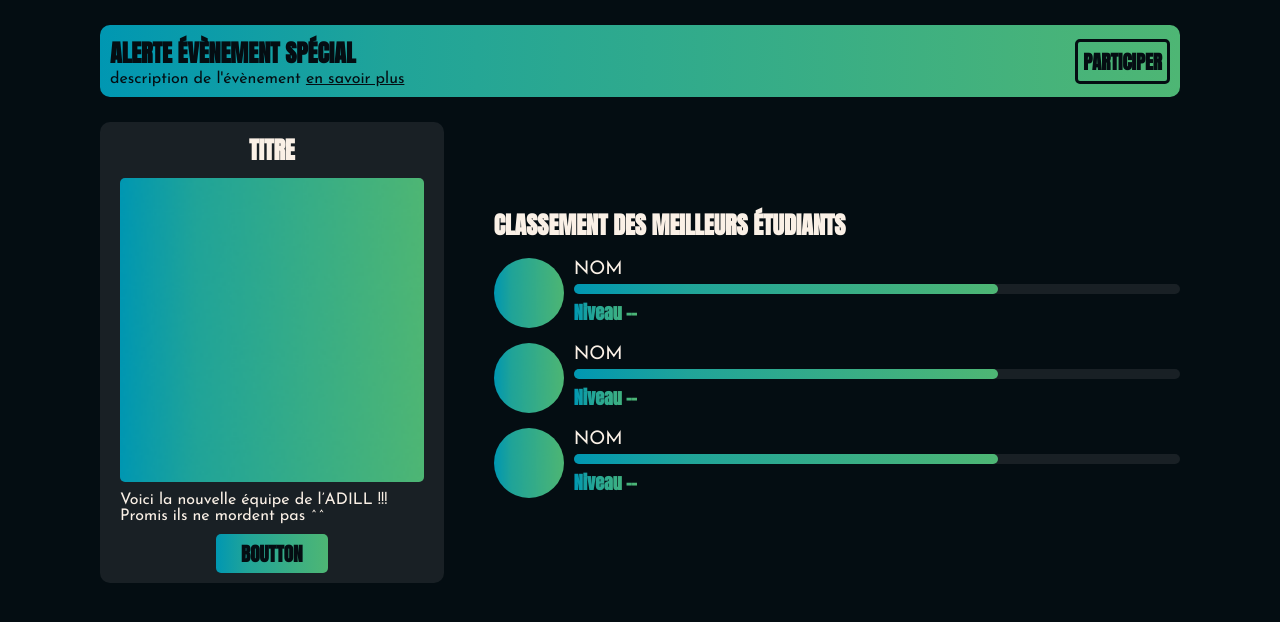
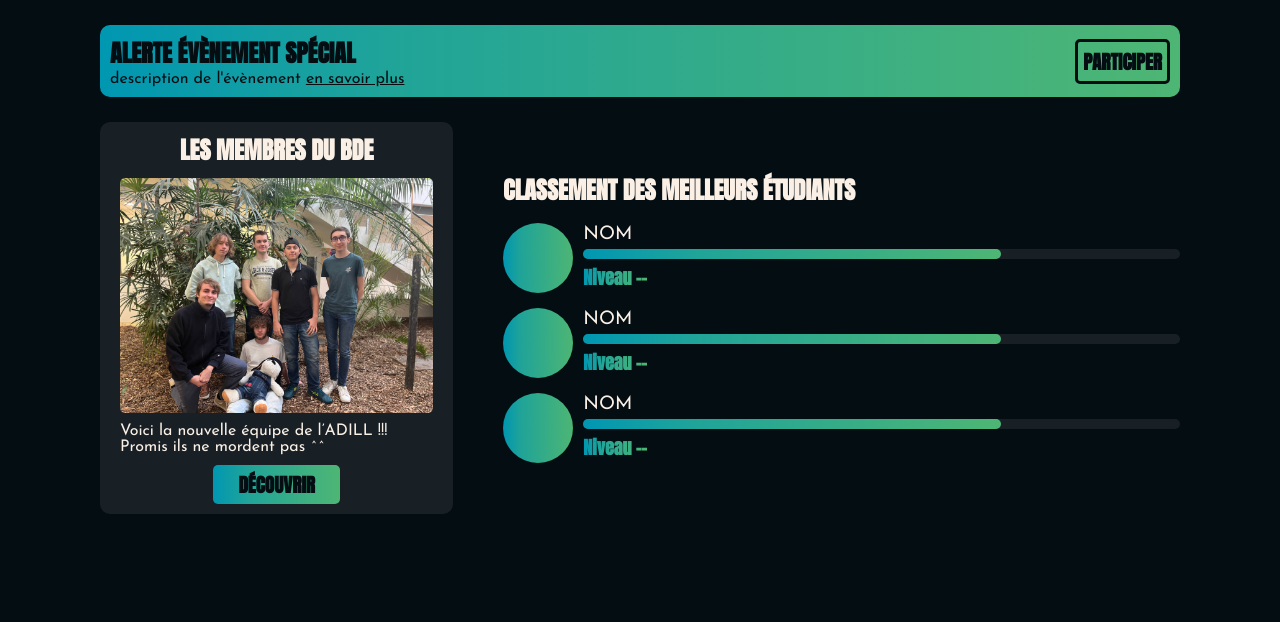
Before and after one commit to TheHyrox/sae-3.01, a PHP site: page /homapage.html in a window 1280 px wide. Shown: the part 60-682 px from the top of the page. Run offline with PHP 8.4, Linux system fonts and the light colour scheme.

Commit message:
photo bde

```diff
--- a/homapage.html
+++ b/homapage.html
@@ -50,15 +50,15 @@
             <!-- get bde group and change data -->
             <article>
                 <h2>
-                    Titre
+                    Les membres du BDE
                 </h2>
-                <img src="Pictures/defaultProfilePicture.png" alt="">
+                <img src="Pictures/bde.jpg" alt="">
                 <p>
                     Voici la nouvelle équipe de l’ADILL !!! Promis ils ne mordent pas ^^
                 </p>
                 <!-- add page in action -->
                 <form action="" method="post">
-                    <input type="submit" value="Boutton">
+                    <input type="submit" value="Découvrir">
                 </form>
             </article>
 
--- a/styles.css
+++ b/styles.css
@@ -183,6 +183,7 @@ article{
 }
 article img{
     width: 100%;
+    max-width: 500px;
     border-radius: 5px;
 }
 article h2{
```
Also changed, not shown: Pictures/bde.jpg (added).
